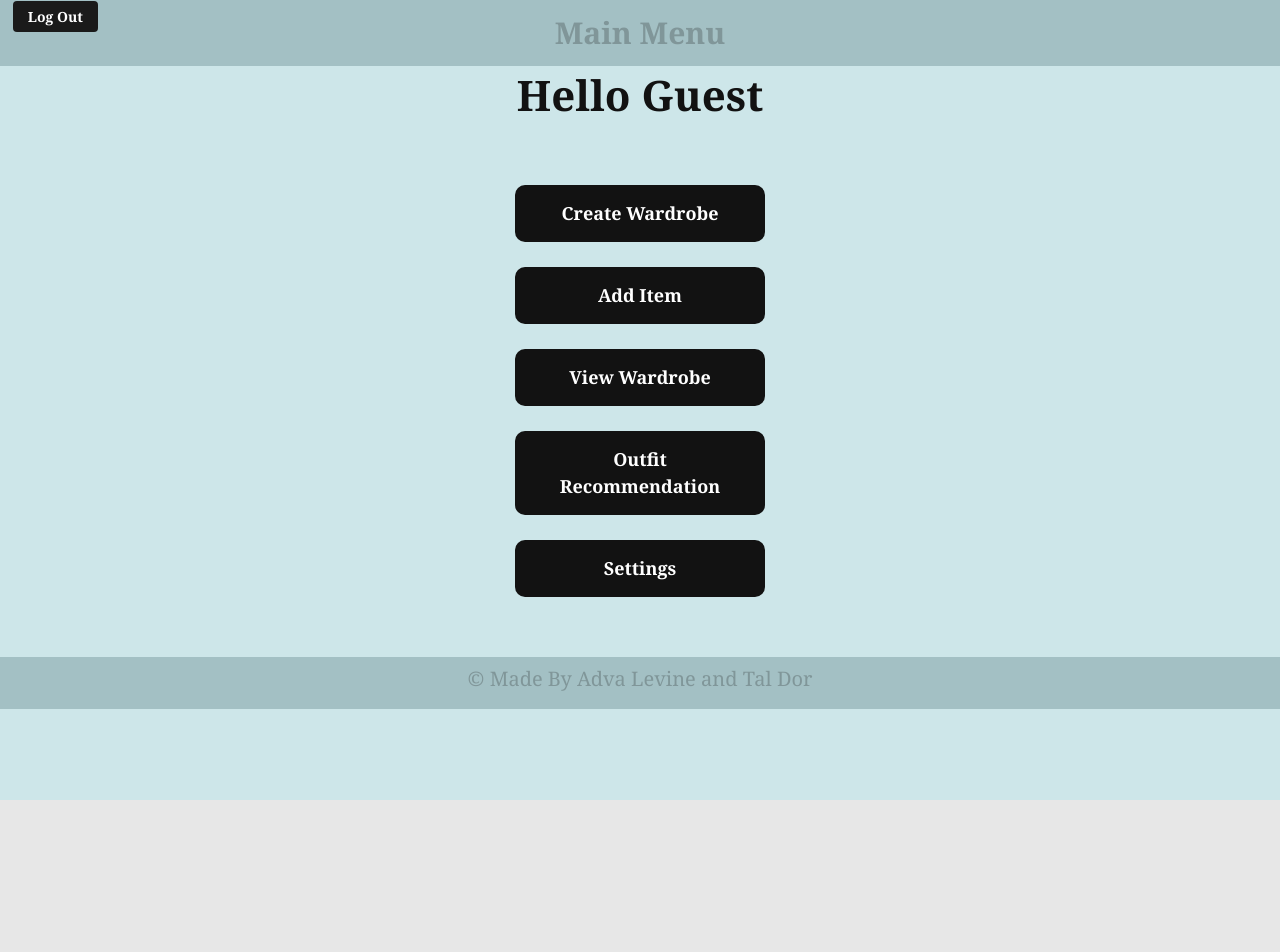
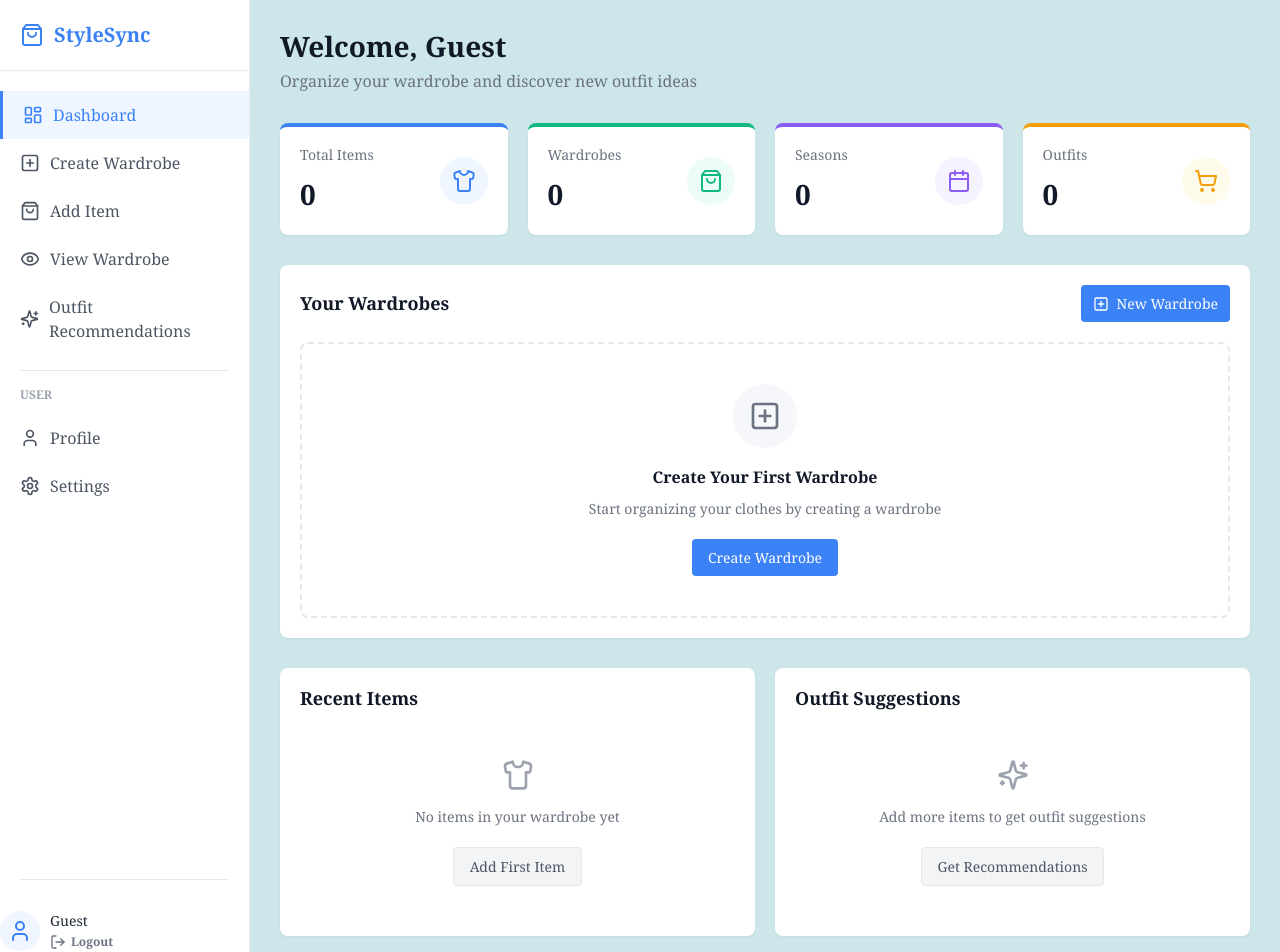
Before and after one commit to AdvaLevine/StyleSync, a React (Create React App) app in the folder frontend/: page /home in a window 1280 px wide. Shown: the top 952 px of the page. Before the commit the page ends 800 px from the top, so only its background shows below. Built offline with nearby package versions, Linux system fonts and the light colour scheme; what amazon-cognito-identity-js would draw is missing.

Commit message:
feat: add lucide-react icons and implement sidebar navigation in Home component; enhance layout with new styles for improved user experience

```diff
--- a/frontend/package.json
+++ b/frontend/package.json
@@ -11,6 +11,7 @@
     "amazon-cognito-identity-js": "^6.3.12",
     "aws-amplify": "^6.13.6",
     "bootstrap": "^5.3.3",
+    "lucide-react": "^0.511.0",
     "react": "^19.0.0",
     "react-bootstrap": "^2.10.9",
     "react-dom": "^19.0.0",
--- a/frontend/src/assets/styles/Home.css
+++ b/frontend/src/assets/styles/Home.css
@@ -1,123 +1,423 @@
+/* Base Styles */
 html, body {
     margin: 0;
     padding: 0;
+    font-family: 'Segoe UI', Tahoma, Geneva, Verdana, sans-serif;
+    background-color: #f5f7fa;
     height: 100%;
     width: 100%;
-    overflow-x: hidden; /* Prevent horizontal scrolling */
+}
+
+* {
+    box-sizing: border-box;
+}
+
+/* App Container */
+.app-container {
+    display: flex;
+    min-height: 100vh;
+}
+
+/* Sidebar */
+.sidebar {
+    width: 250px;
+    background-color: #ffffff;
     display: flex;
     flex-direction: column;
-    background-color: #cde6e9;
-    font-family: Georgia, 'Times New Roman', Times, serif;
+    border-right: 1px solid #eaedf0;
+    box-shadow: 0 2px 10px rgba(0, 0, 0, 0.05);
 }
 
-.header-container {
-    display: flex;
-    flex-direction: column;
-    align-items: center;
-    background-color: #a3c0c4;
-    padding: 15px 15px;
-    gap: 10px;
-    position: fixed; /* Fix the header at the top */
-    top: 0;
-    width: 100%;
-    z-index: 10; /* Ensure it stays above other content */
+.sidebar-header {
+    padding: 20px;
+    border-bottom: 1px solid #eaedf0;
 }
 
-.header-container button {
-    background-color: #1a1a1a; /* Dark background */
+.app-logo {
+    display: flex;
+    align-items: center;
+    color: #3b82f6;
+    font-weight: 600;
+    font-size: 1.25rem;
+}
+
+.logo-icon {
+    margin-right: 10px;
+}
+
+.sidebar-menu {
+    padding: 20px 0;
+    flex-grow: 1;
+}
+
+.menu-item {
+    display: flex;
+    align-items: center;
+    padding: 12px 20px;
+    color: #4b5563;
+    text-decoration: none;
+    transition: background-color 0.2s, color 0.2s;
+}
+
+.menu-item.active {
+    color: #3b82f6;
+    background-color: #eff6ff;
+    border-left: 3px solid #3b82f6;
+}
+
+.menu-item:hover {
+    background-color: #f5f7fa;
+}
+
+.menu-item svg {
+    margin-right: 10px;
+}
+
+.sidebar-user {
+    padding: 0 20px 20px;
+    border-top: 1px solid #eaedf0;
+}
+
+.user-section {
+    margin-bottom: 15px;
+}
+
+.user-label {
+    font-size: 0.75rem;
+    color: #9ca3af;
+    margin: 15px 0 10px 0;
+    font-weight: 600;
+    margin-left: 20px;
+}
+
+.user-profile {
+    display: flex;
+    align-items: center;
+    padding: 15px 0;
+}
+
+.user-avatar {
+    width: 40px;
+    height: 40px;
+    background-color: #eff6ff;
+    border-radius: 50%;
+    display: flex;
+    align-items: center;
+    justify-content: center;
+    color: #3b82f6;
+    margin-right: 10px;
+}
+
+.user-info {
+    flex-grow: 1;
+}
+
+.user-name {
+    margin: 0;
+    font-weight: 500;
+    font-size: 0.875rem;
+    color: #1f2937;
+}
+
+.logout-button {
+    background: none;
+    border: none;
+    color: #6b7280;
+    padding: 0;
+    font-size: 0.75rem;
+    display: flex;
+    align-items: center;
+    cursor: pointer;
+    margin-top: 2px;
+}
+
+.logout-button svg {
+    margin-right: 5px;
+}
+
+/* Main Content */
+.main-content {
+    flex-grow: 1;
+    padding: 30px;
+    background-color: #cde6e9;
+    overflow-y: auto;
+}
+
+.welcome-section {
+    margin-bottom: 30px;
+}
+
+.welcome-section h1 {
+    margin: 0 0 5px 0;
+    color: #111827;
+    font-size: 1.75rem;
+    font-weight: 600;
+}
+
+.welcome-section p {
+    margin: 0;
+    color: #6b7280;
+    font-size: 1rem;
+}
+
+/* Stats Container */
+.stats-container {
+    display: grid;
+    grid-template-columns: repeat(4, 1fr);
+    gap: 20px;
+    margin-bottom: 30px;
+}
+
+.stat-card {
+    background-color: #ffffff;
+    border-radius: 8px;
+    padding: 20px;
+    box-shadow: 0 1px 3px rgba(0, 0, 0, 0.05);
+    display: flex;
+    justify-content: space-between;
+    align-items: center;
+}
+
+.stat-card.items {
+    border-top: 4px solid #3b82f6;
+}
+
+.stat-card.wardrobes {
+    border-top: 4px solid #10b981;
+}
+
+.stat-card.seasons {
+    border-top: 4px solid #8b5cf6;
+}
+
+.stat-card.outfits {
+    border-top: 4px solid #f59e0b;
+}
+
+.stat-content h3 {
+    margin: 0 0 10px 0;
+    color: #6b7280;
+    font-size: 0.875rem;
+    font-weight: 500;
+}
+
+.stat-number {
+    margin: 0;
+    font-size: 1.75rem;
+    font-weight: 600;
+    color: #111827;
+}
+
+.stat-icon {
+    width: 48px;
+    height: 48px;
+    border-radius: 50%;
+    display: flex;
+    align-items: center;
+    justify-content: center;
+}
+
+.items .stat-icon {
+    background-color: #eff6ff;
+    color: #3b82f6;
+}
+
+.wardrobes .stat-icon {
+    background-color: #ecfdf5;
+    color: #10b981;
+}
+
+.seasons .stat-icon {
+    background-color: #f5f3ff;
+    color: #8b5cf6;
+}
+
+.outfits .stat-icon {
+    background-color: #fffbeb;
+    color: #f59e0b;
+}
+
+/* Wardrobes Section */
+.wardrobes-section {
+    background-color: #ffffff;
+    border-radius: 8px;
+    box-shadow: 0 1px 3px rgba(0, 0, 0, 0.05);
+    padding: 20px;
+    margin-bottom: 30px;
+}
+
+.section-header {
+    display: flex;
+    justify-content: space-between;
+    align-items: center;
+    margin-bottom: 20px;
+}
+
+.section-header h2 {
+    margin: 0;
+    font-size: 1.125rem;
+    font-weight: 600;
+    color: #111827;
+}
+
+.new-wardrobe-btn {
+    display: flex;
+    align-items: center;
+    background-color: #3b82f6;
     color: white;
     border: none;
-    padding: 5px 15px;
-    font-size: 14px;
-    font-weight: bold;
     border-radius: 4px;
-    cursor: pointer;
-    width: auto;
-    position: absolute;
-    top: 1%;
-    left: 1%;
-    font-family: Georgia, 'Times New Roman', Times, serif;
+    padding: 8px 12px;
+    font-size: 0.875rem;
+    text-decoration: none;
 }
 
-.header-container button:hover {
-    background-color: #333333; /* Darker on hover */
+.new-wardrobe-btn svg {
+    margin-right: 8px;
 }
 
-
-.header-container h1 {
-    font-size: 30px;
-    font-weight: bold;
-    color: #809699;
-    margin: 0;
-}
-
-/*Body-Container*/
-.main-container {
-    flex-grow: 1;
-    min-height: 81vh; /* Ensures it's at least 70% of the viewport */
-    background-color: #cde6e9; /* Light gray background */
+.empty-wardrobe {
+    border: 2px dashed #e5e7eb;
+    border-radius: 8px;
+    padding: 40px;
     display: flex;
     flex-direction: column;
     align-items: center;
     justify-content: center;
-    gap: 10px;
-    padding-top: 20px; /* Adds space from the fixed header */
-    padding-bottom: 50px; /* Adds space for the footer */
+    text-align: center;
 }
 
-/* Header inside body-container */
-.main-container h1 {
-    font-size: 42px;
-    font-weight: bold;
-    color: #121212; /* Dark text */
-    margin-bottom: 50px;
-    padding-top: 50px; /* Adjust space to account for fixed header */
+.empty-icon {
+    width: 64px;
+    height: 64px;
+    border-radius: 50%;
+    background-color: #f5f7fa;
+    display: flex;
+    align-items: center;
+    justify-content: center;
+    color: #6b7280;
+    margin-bottom: 20px;
 }
 
-/* Button styling */
-.main-container button {
-    background-color: #121212; /* Black background */
-    color: #ffffff; /* White text */
-    font-size: 18px;
-    font-weight: bold;
-    border: none;
-    border-radius: 10px;
-    padding: 15px 40px;
-    width: 250px; /* Fixed width */
-    text-align: center;
-    cursor: pointer;
-    margin-bottom: 10px;
-    transition: background 0.3s ease;
-    font-family: Georgia, 'Times New Roman', Times, serif;
+.empty-wardrobe h3 {
+    margin: 0 0 10px 0;
+    font-size: 1rem;
+    font-weight: 600;
+    color: #111827;
 }
 
-.main-container button:hover {
-    background-color: #333333; /* Slightly lighter black on hover */
+.empty-wardrobe p {
+    margin: 0 0 20px 0;
+    color: #6b7280;
+    font-size: 0.875rem;
 }
 
-/* Settings button (extra spacing) */
-.main-container button:last-of-type {
-    margin-top: 5px;
+.create-wardrobe-btn {
+    background-color: #3b82f6;
+    color: white;
+    border: none;
+    border-radius: 4px;
+    padding: 8px 16px;
+    font-size: 0.875rem;
+    text-decoration: none;
 }
 
-/* Logo styling */
-.home-container .logo {
-    display: flex;
-    bottom: 1%;
-    text-align: center;
-    align-items: center;
-    justify-content: center;
-    width: 100px;
-    margin-top: 30px;
+/* Bottom Sections */
+.bottom-sections {
+    display: grid;
+    grid-template-columns: 1fr 1fr;
+    gap: 20px;
 }
 
-.footer {
-    width: 100%;
+.recent-items-section, .suggestions-section {
+    background-color: #ffffff;
+    border-radius: 8px;
+    box-shadow: 0 1px 3px rgba(0, 0, 0, 0.05);
+    padding: 20px;
+}
+
+.recent-items-section h2, .suggestions-section h2 {
+    margin: 0 0 20px 0;
+    font-size: 1.125rem;
+    font-weight: 600;
+    color: #111827;
+}
+
+.empty-items, .empty-suggestions {
+    display: flex;
+    flex-direction: column;
+    align-items: center;
     text-align: center;
-    padding: 10px;
-    background-color: #a3c0c4;
-    color: #809699;
-    font-size: 14px;
-    font-family: Georgia, 'Times New Roman', Times, serif;
+    padding: 30px 20px;
+}
 
+.empty-items svg, .empty-suggestions svg {
+    color: #9ca3af;
+    margin-bottom: 15px;
 }
+
+.empty-items p, .empty-suggestions p {
+    margin: 0 0 20px 0;
+    color: #6b7280;
+    font-size: 0.875rem;
+}
+
+.add-first-item-btn, .get-recommendations-btn {
+    background-color: #f3f4f6;
+    color: #4b5563;
+    border: 1px solid #e5e7eb;
+    border-radius: 4px;
+    padding: 8px 16px;
+    font-size: 0.875rem;
+    text-decoration: none;
+}
+
+/* Responsive Adjustments */
+@media (max-width: 1024px) {
+    .stats-container {
+        grid-template-columns: repeat(2, 1fr);
+    }
+
+    .bottom-sections {
+        grid-template-columns: 1fr;
+    }
+}
+
+@media (max-width: 768px) {
+    .app-container {
+        flex-direction: column;
+    }
+
+    .sidebar {
+        width: 100%;
+        border-right: none;
+        border-bottom: 1px solid #eaedf0;
+    }
+
+    .sidebar-menu {
+        display: flex;
+        overflow-x: auto;
+        padding: 10px 0;
+    }
+
+    .menu-item {
+        flex-direction: column;
+        padding: 10px;
+        text-align: center;
+    }
+
+    .menu-item svg {
+        margin-right: 0;
+        margin-bottom: 5px;
+    }
+
+    .stats-container {
+        grid-template-columns: 1fr;
+    }
+}
+
+.sidebar-divider {
+    height: 1px;
+    background-color: #e5e7eb;
+    margin: 15px 20px;
+}
--- a/frontend/src/pages/Home.jsx
+++ b/frontend/src/pages/Home.jsx
@@ -2,6 +2,19 @@ import React from "react";
 import "../assets/styles/Home.css";
 import { Link, useNavigate } from "react-router-dom";
 import { useLocation } from 'react-router-dom';
+import {
+  LayoutDashboard,
+  PlusSquare,
+  ShoppingBag,
+  Eye,
+  Sparkles,
+  Settings,
+  LogOut,
+  User,
+  Shirt,
+  Calendar,
+  ShoppingCart
+} from "lucide-react";
 
 const Home = () => {
   const location = useLocation();
@@ -15,24 +28,167 @@ const Home = () => {
   };
 
   return (
-    <div className="home-container">
-      <div className="header-container">
-        <button onClick={handleLogout}>Log Out</button>
-        <h1>Main Menu</h1>
+    <div className="app-container">
+      {/* Sidebar */}
+      <div className="sidebar">
+        <div className="sidebar-header">
+          <div className="app-logo">
+            <ShoppingBag className="logo-icon" />
+            <span>StyleSync</span>
+          </div>
+        </div>
+
+        <div className="sidebar-menu">
+          <Link to="/home" className="menu-item active">
+            <LayoutDashboard size={20} />
+            <span>Dashboard</span>
+          </Link>
+
+          <Link to="/create-wardrobe" className="menu-item">
+            <PlusSquare size={20} />
+            <span>Create Wardrobe</span>
+          </Link>
+
+          <Link to="/add-item" className="menu-item">
+            <ShoppingBag size={20} />
+            <span>Add Item</span>
+          </Link>
+
+          <Link to="/view-wardrobe" className="menu-item">
+            <Eye size={20} />
+            <span>View Wardrobe</span>
+          </Link>
+
+          <Link to="/outfit-recommendation" className="menu-item">
+            <Sparkles size={20} />
+            <span>Outfit Recommendations</span>
+          </Link>
+
+          <div className="sidebar-divider"></div>
+
+          <p className="user-label">USER</p>
+
+          <Link to="/profile" className="menu-item">
+            <User size={20} />
+            <span>Profile</span>
+          </Link>
+
+          <Link to="/settings" className="menu-item">
+            <Settings size={20} />
+            <span>Settings</span>
+          </Link>
+        </div>
+
+        <div className="sidebar-divider"></div>
+
+        <div className="user-profile">
+          <div className="user-avatar">
+            <User size={24} />
+          </div>
+          <div className="user-info">
+            <p className="user-name">{name}</p>
+            <button className="logout-button" onClick={handleLogout}>
+              <LogOut size={16} />
+              <span>Logout</span>
+            </button>
+          </div>
+        </div>
       </div>
 
-      <div className="main-container">
-        <h1>{"Hello " + name}</h1>
-        <Link to="/create-wardrobe"><button>Create Wardrobe</button></Link>
-        <Link to="/add-item"><button>Add Item</button></Link>
-        <Link to="/view-wardrobe"><button>View Wardrobe</button></Link>
-        <Link to="/outfit-recommendation"><button>Outfit Recommendation</button></Link>
-        <Link to="/settings"><button>Settings</button></Link>
+      {/* Main Content */}
+      <div className="main-content">
+        <div className="welcome-section">
+          <h1>Welcome, {name}</h1>
+          <p>Organize your wardrobe and discover new outfit ideas</p>
+        </div>
+
+        <div className="stats-container">
+          <div className="stat-card items">
+            <div className="stat-content">
+              <h3>Total Items</h3>
+              <p className="stat-number">0</p>
+            </div>
+            <div className="stat-icon">
+              <Shirt />
+            </div>
+          </div>
+
+          <div className="stat-card wardrobes">
+            <div className="stat-content">
+              <h3>Wardrobes</h3>
+              <p className="stat-number">0</p>
+            </div>
+            <div className="stat-icon">
+              <ShoppingBag />
+            </div>
+          </div>
+
+          <div className="stat-card seasons">
+            <div className="stat-content">
+              <h3>Seasons</h3>
+              <p className="stat-number">0</p>
+            </div>
+            <div className="stat-icon">
+              <Calendar />
+            </div>
+          </div>
+
+          <div className="stat-card outfits">
+            <div className="stat-content">
+              <h3>Outfits</h3>
+              <p className="stat-number">0</p>
+            </div>
+            <div className="stat-icon">
+              <ShoppingCart />
+            </div>
+          </div>
+        </div>
+
+        <div className="wardrobes-section">
+          <div className="section-header">
+            <h2>Your Wardrobes</h2>
+            <Link to="/create-wardrobe" className="new-wardrobe-btn">
+              <PlusSquare size={16} />
+              <span>New Wardrobe</span>
+            </Link>
+          </div>
+
+          <div className="empty-wardrobe">
+            <div className="empty-icon">
+              <PlusSquare size={32} />
+            </div>
+            <h3>Create Your First Wardrobe</h3>
+            <p>Start organizing your clothes by creating a wardrobe</p>
+            <Link to="/create-wardrobe" className="create-wardrobe-btn">
+              Create Wardrobe
+            </Link>
+          </div>
+        </div>
+
+        <div className="bottom-sections">
+          <div className="recent-items-section">
+            <h2>Recent Items</h2>
+            <div className="empty-items">
+              <Shirt size={32} />
+              <p>No items in your wardrobe yet</p>
+              <Link to="/add-item" className="add-first-item-btn">
+                Add First Item
+              </Link>
+            </div>
+          </div>
+
+          <div className="suggestions-section">
+            <h2>Outfit Suggestions</h2>
+            <div className="empty-suggestions">
+              <Sparkles size={32} />
+              <p>Add more items to get outfit suggestions</p>
+              <Link to="/outfit-recommendation" className="get-recommendations-btn">
+                Get Recommendations
+              </Link>
+            </div>
+          </div>
+        </div>
       </div>
-      {/* Footer */}
-      <footer className="footer">
-        <h5>© Made By Adva Levine and Tal Dor</h5>
-      </footer>
     </div>
   );
 };
```
Also changed, not shown: 1 other file (tests, documents, lock files or other folders).
